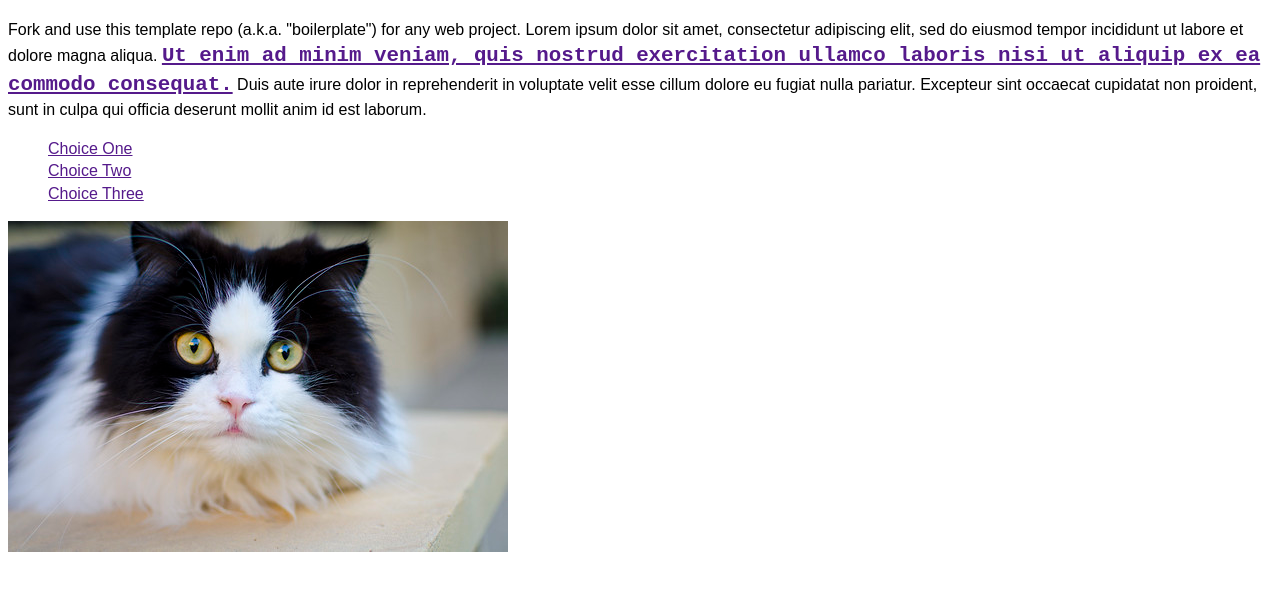
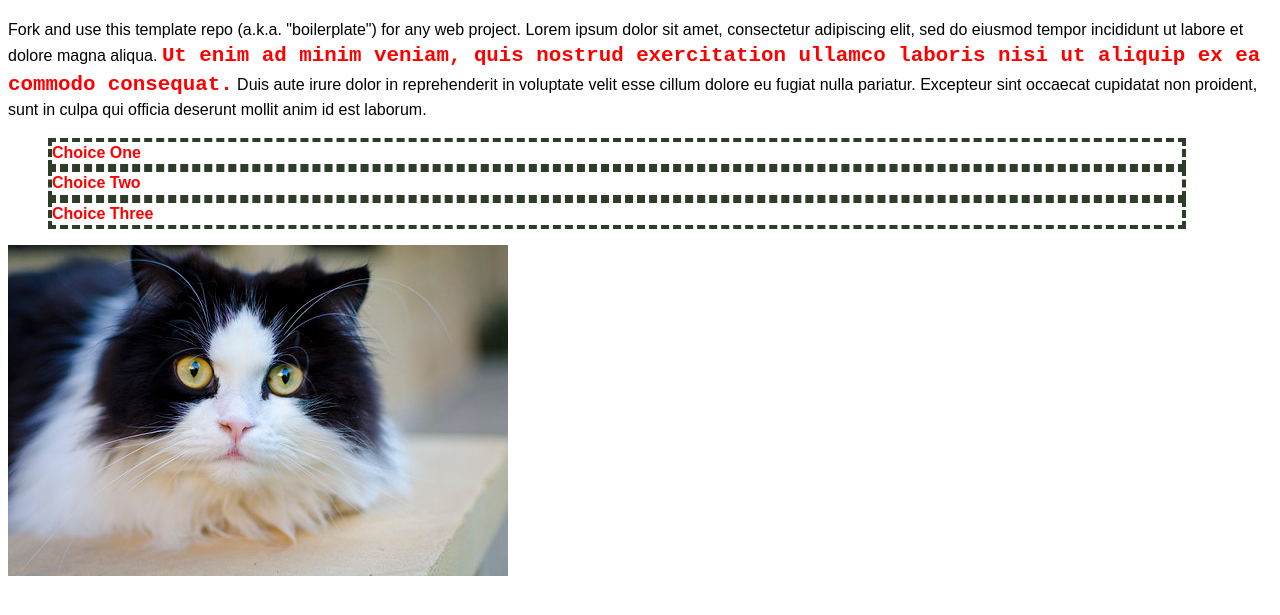
Before and after one commit to Soup2313/hyperlink-narrative, a plain HTML site: page index.html in a window 1280 px wide. Shown: the part 69-684 px from the top of the page. Drawn offline with Linux system fonts and the light colour scheme.

Commit message:
Dotted Dashes Boxes

```diff
--- a/assets/css/styles.css
+++ b/assets/css/styles.css
@@ -8,9 +8,10 @@
 p a {
 	font-family:'Courier New', Courier, monospace;
 	font-size: 1.3em;
+	 text-decoration: none;
+	 font-weight: bold;
 	color: red
-	text-decoration: none;
-	font-weight: bold;
+
 }
 
 p a:hover {
@@ -22,3 +23,11 @@ ul.choices {
    list-style-type: none;
    width: 90%;
 }
+
+ul.choices li a {
+	color: red;
+	text-decoration: none;
+	font-weight: bold;
+	display: block;
+	border: 4px dashed #2e3d28
+}
```
